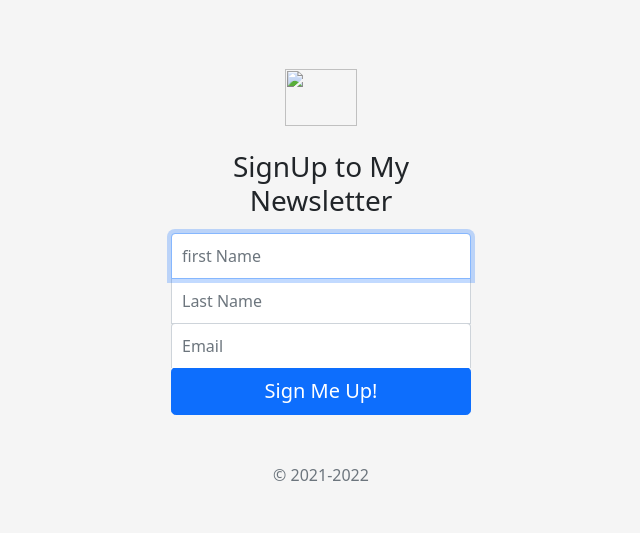
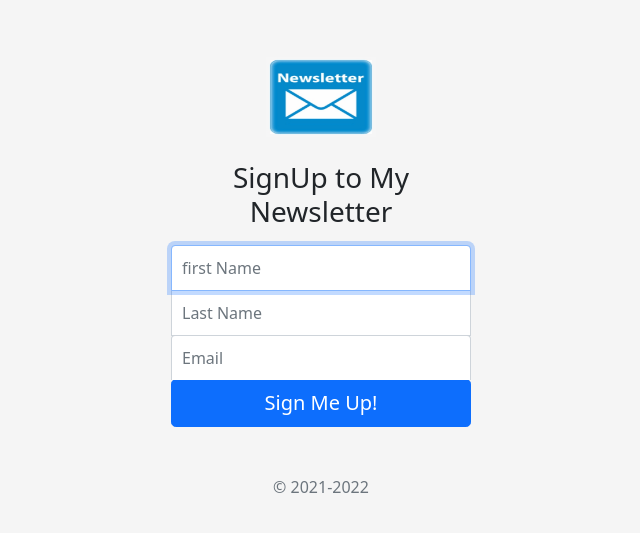
Before and after one commit to priyankachadar/NewsLetter, a website: page signup.html in a window 1280 px wide. Shown: the part 114-647 px from the top of the page, without its empty margins (319-959 px from the left). Drawn offline with nearby package versions, Linux system fonts and the light colour scheme.

Commit message:
Ready for Depoly

```diff
--- a/signup.html
+++ b/signup.html
@@ -47,7 +47,7 @@
 
 
   <form action="/" class="form-signin" method="post">
-    <img class="mb-4" src="/docs/5.0/assets/brand/bootstrap-logo.svg" alt="" width="72" height="57">
+    <img class="mb-4" src="images/logo.png" alt="" width="110" height="80">
     <h1 class="h3 mb-3 fw-normal">SignUp to My Newsletter</h1>
 
 
```
Also changed, not shown: public/images/logo.png (added).
